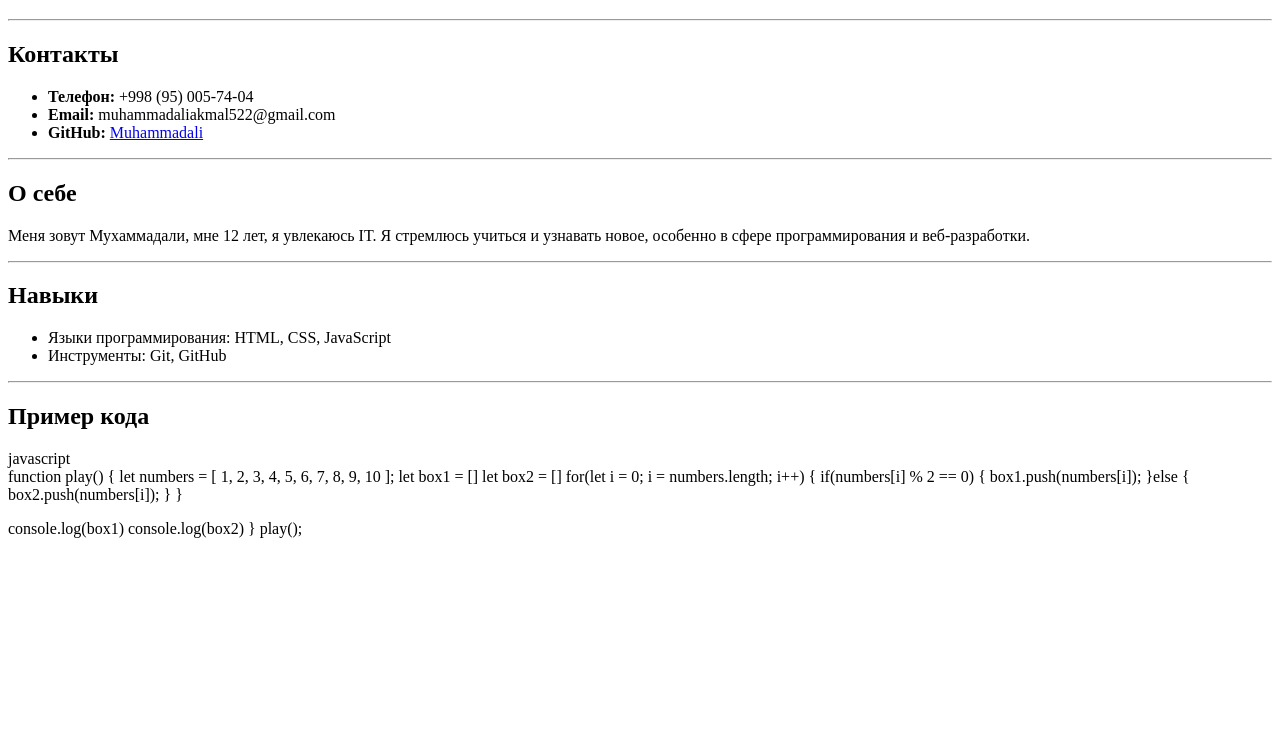
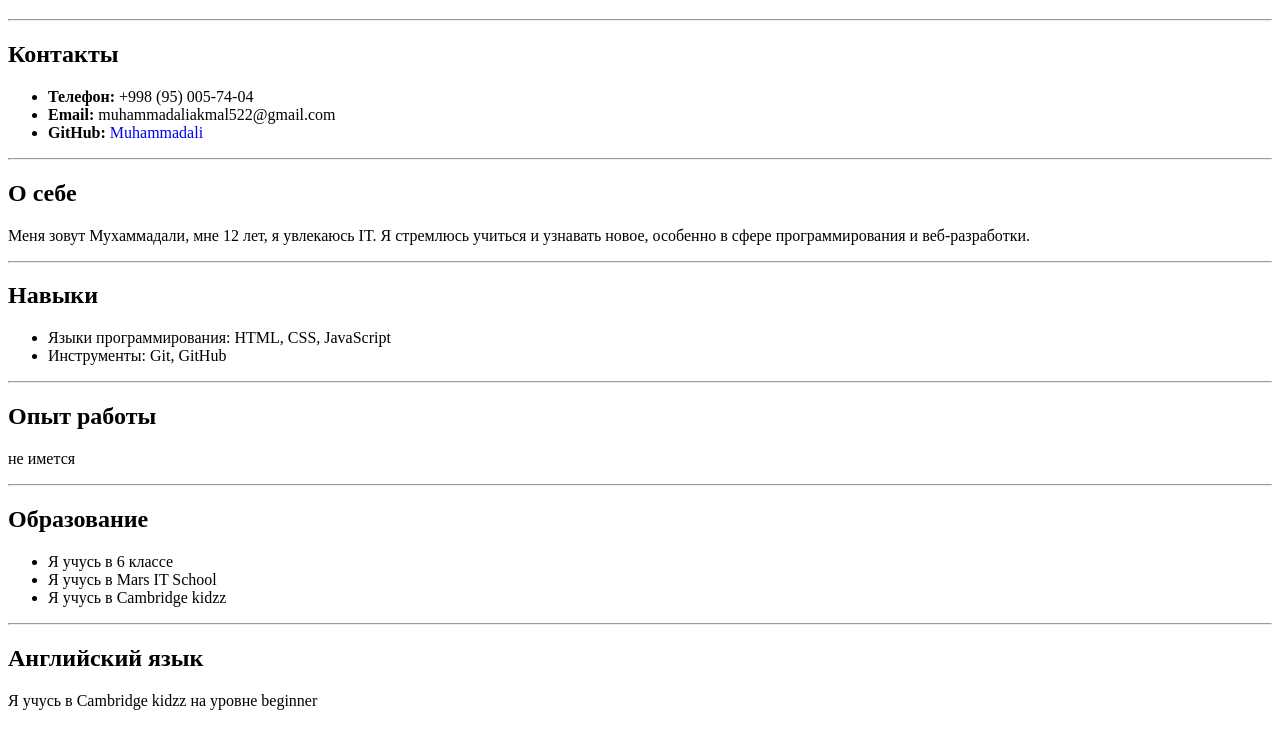
Before and after one commit to Muhammadali522/rsschool-cv, a plain HTML site: page index.html in a window 1280 px wide. Shown: the part 61-800 px from the top of the page. Drawn offline with Linux system fonts and the light colour scheme.

Commit message:
feat: add styles to css

```diff
--- a/index.html
+++ b/index.html
@@ -4,7 +4,7 @@
     <meta charset="UTF-8">
     <meta name="viewport" content="width=device-width, initial-scale=1.0">
     <title>My CV</title>
-    <link rel="stylesheet" href="./">
+    <link rel="stylesheet" href="./style.css">
 </head>
 <body>
     <h1>Botirov Muhammadali</h1>
@@ -25,24 +25,17 @@
         <li>Инструменты: Git, GitHub</li>
     </ul>
     <hr>
-    <h2>Пример кода</h2>
-        javascript <br>
-        function play() {
-            let numbers = [ 1, 2, 3, 4, 5, 6, 7, 8, 9, 10 ];
-    let box1 = []
-    let box2 = []
-    for(let i = 0; i = numbers.length; i++) {
-        if(numbers[i] % 2 == 0) {
-            box1.push(numbers[i]);
-        }else {
-            box2.push(numbers[i]);
-        }
-    }
-</p>
-    console.log(box1)
-    console.log(box2)
-}
-play();
-
+    <h2>Опыт работы</h2>
+    <p>не имется</p>
+    <hr>
+    <h2>Образование</h2>
+    <ul>
+        <li>Я учусь в 6 классе</li>
+        <li>Я учусь в Mars IT School</li>
+        <li>Я учусь в Cambridge kidzz</li>
+    </ul>
+    <hr>
+    <h2>Английский язык</h2>
+    <p>Я учусь в Cambridge kidzz на уровне beginner</p>
 </body>
 </html>
--- a/style.css
+++ b/style.css
@@ -0,0 +1,3 @@
+a{
+    text-decoration: none;
+}
```
